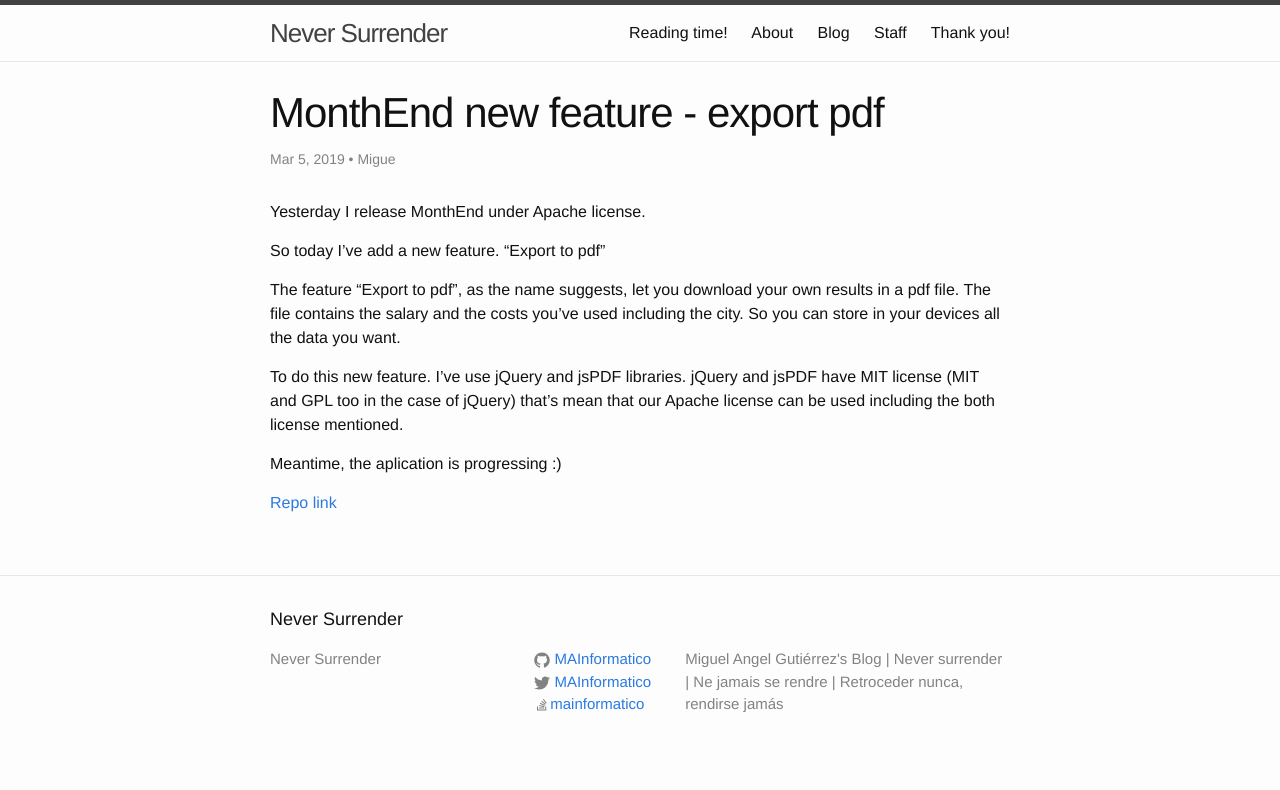
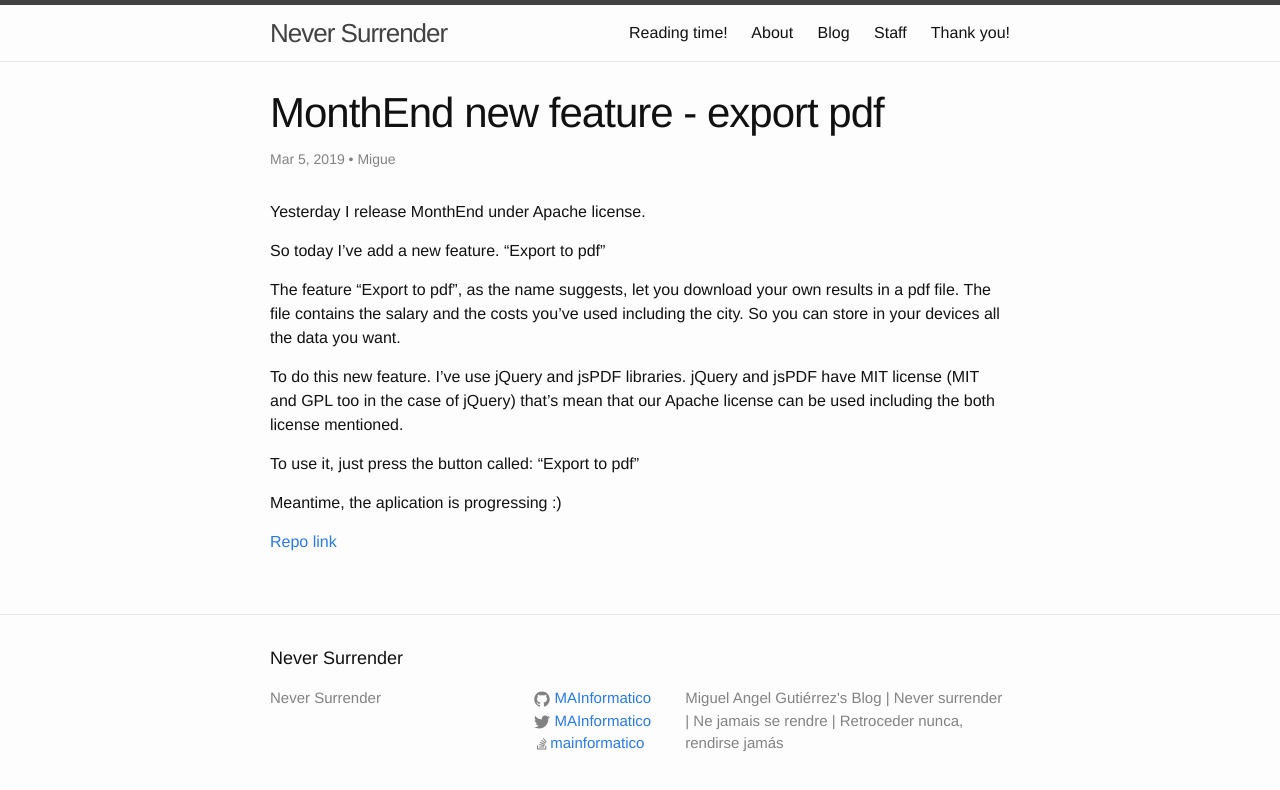
Before and after one commit to MAInformatico/MAInformatico.github.io, a Jekyll site: the page built from _posts/2019-3-5-MonthEnd_Export_pdf.md, in a window 1280 px wide. Shown: the top 790 px of the page. Built offline with Jekyll 4.4.1, drawn with Linux system fonts in a browser that asks for light colours.

Commit message:
adding new post

```diff
--- a/_posts/2019-3-5-MonthEnd_Export_pdf.md
+++ b/_posts/2019-3-5-MonthEnd_Export_pdf.md
@@ -12,6 +12,8 @@ The feature "Export to pdf", as the name suggests, let you download your own res
 
 To do this new feature. I've use jQuery and jsPDF libraries. jQuery and jsPDF have MIT license (MIT and GPL too in the case of jQuery) that's mean that our Apache license can be used including the both license mentioned.
 
+To use it, just press the button called: "Export to pdf"
+
 
 Meantime, the aplication is progressing :)
 
```
